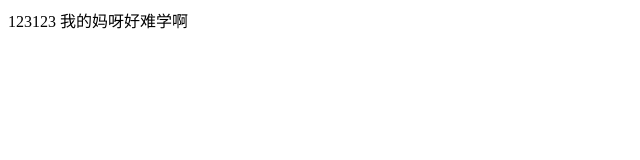
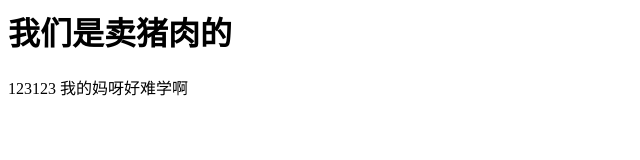
Before and after one commit to MengQMiao/git-demo-1, a plain HTML site: page index.html in a window 1280 px wide. Shown: the whole page, without its empty margins (0-640 px from the left). Drawn offline with Linux system fonts and the light colour scheme.

Commit message:
添加了广告语

```diff
--- a/index.html
+++ b/index.html
@@ -1,2 +1,3 @@
+<h1>我们是卖猪肉的</h1>
 123123
 我的妈呀好难学啊
```
